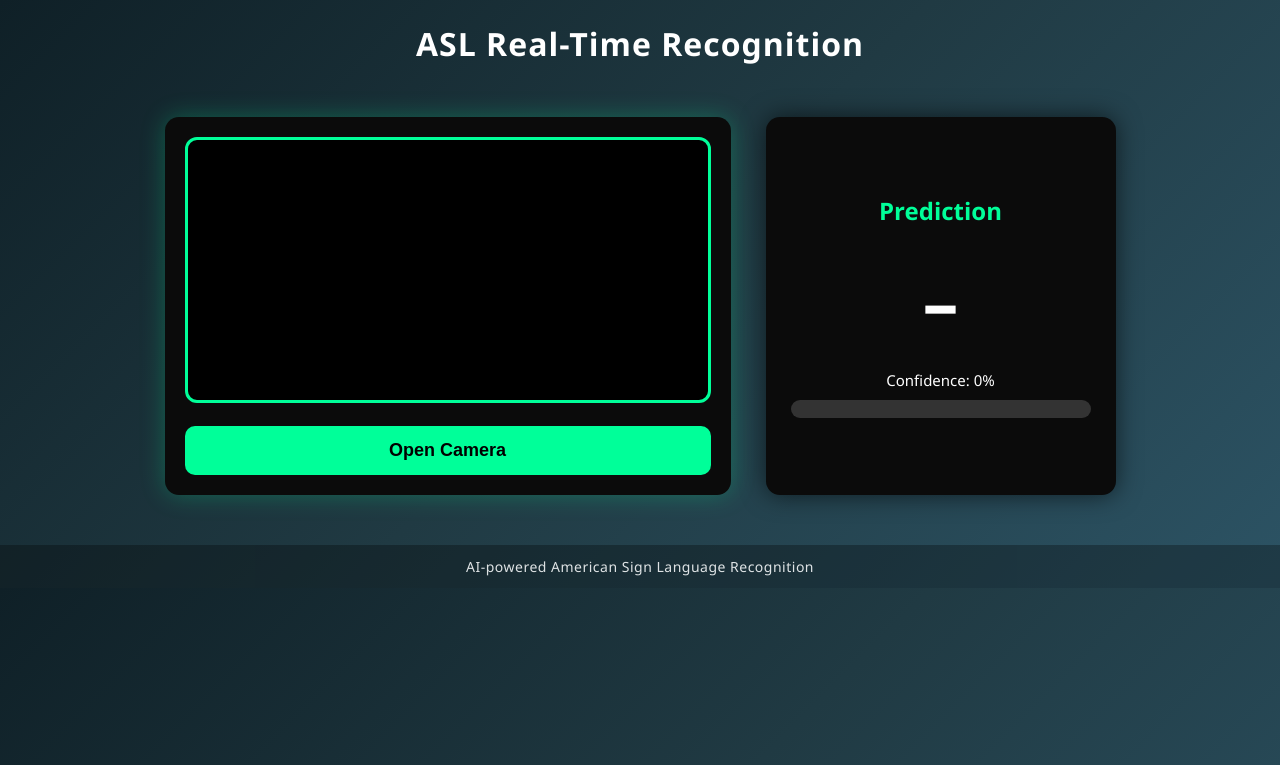
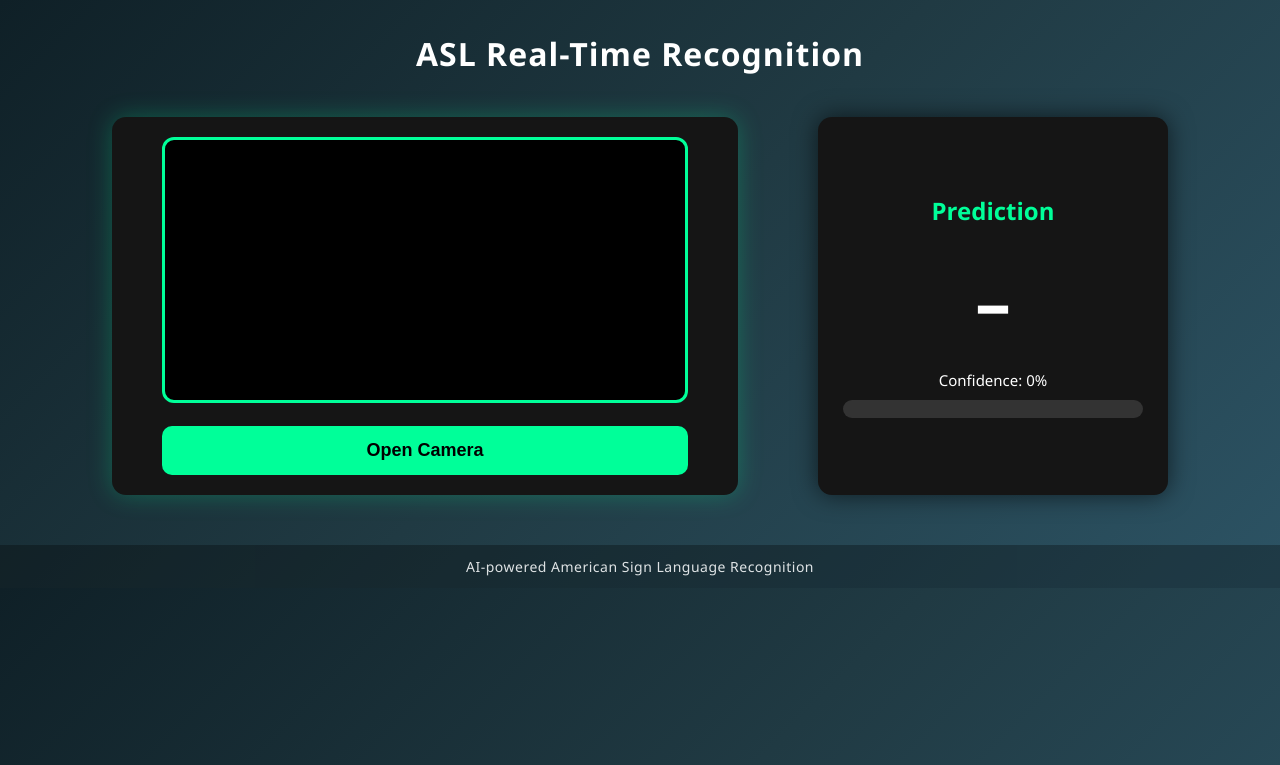
Before and after one commit to ZubairNaeem00/ASL_app, a Flask app: page / in a window 1280 px wide. Shown: the top 765 px of the page. Run offline with Flask 3, Linux system fonts and the light colour scheme; a map, chart or similar area stays blank.

Commit message:
minor changes

```diff
--- a/templates/index.html
+++ b/templates/index.html
@@ -14,25 +14,26 @@
 
         h1 {
             text-align: center;
-            padding: 22px 0;
+            padding: 12px 0;
             margin: 0;
             font-weight: 600;
             letter-spacing: 1px;
+            margin-top: 20px;
         }
 
         .container {
             display: flex;
             justify-content: center;
             align-items: stretch;
-            gap: 35px;
+            gap: 80px;
             padding: 30px;
             flex-wrap: wrap;
         }
 
         /* Camera Section */
         .camera-box {
-            background: #0b0b0b;
-            padding: 20px;
+            background: #151515;
+            padding: 20px 50px 20px 50px;
             border-radius: 14px;
             box-shadow: 0 0 25px rgba(0,255,153,0.25);
             display: flex;
@@ -79,7 +80,7 @@
 
         /* Prediction Panel */
         .panel {
-            background: #0b0b0b;
+            background: #151515;
             padding: 30px 25px;
             border-radius: 14px;
             width: 300px;
@@ -199,7 +200,7 @@ function startCamera() {
 
 function drawOverlay() {
     overlayCtx.clearRect(0, 0, overlay.width, overlay.height);
-    overlayCtx.strokeStyle = "#00ff99";
+    overlayCtx.strokeStyle = "#00ff99a0";
     overlayCtx.lineWidth = 3;
     overlayCtx.strokeRect(ROI_X, ROI_Y, ROI_W, ROI_H);
     requestAnimationFrame(drawOverlay);
```
